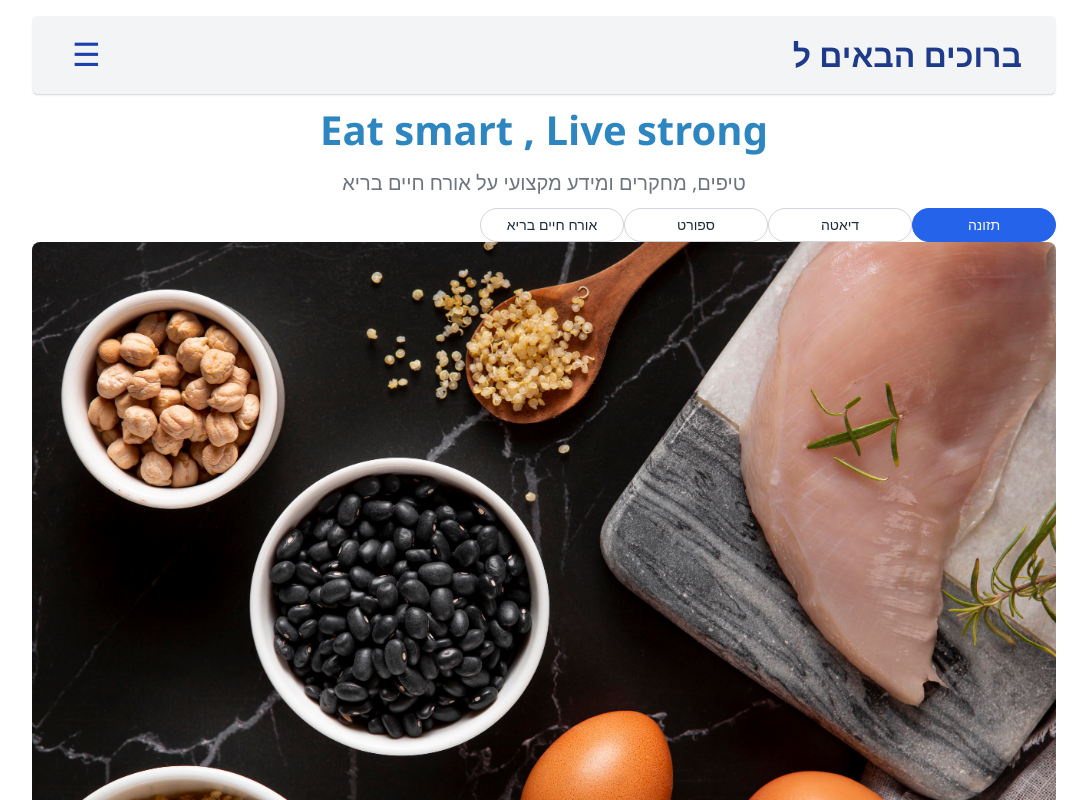
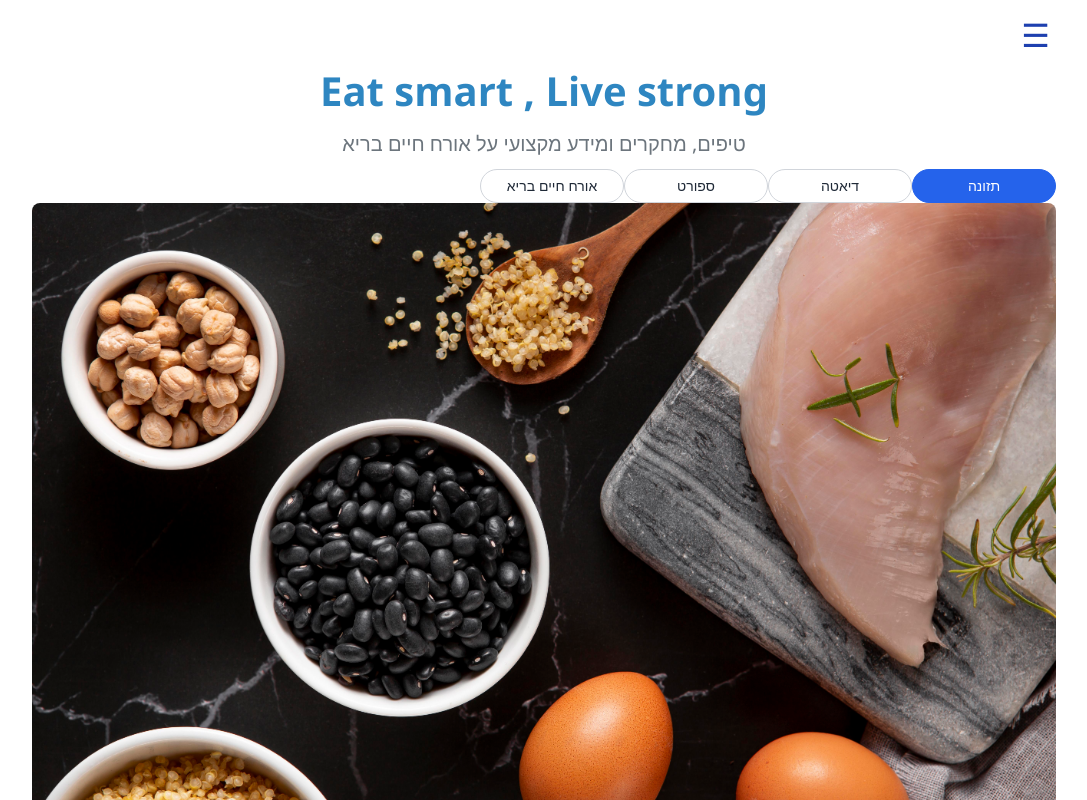
Before and after one commit to ronental75/nutrition-community, a React (Create React App) app: page / in a window 1280 px wide. Shown: the top 800 px of the page, without its empty margins (96-1183 px from the left). Built offline with nearby package versions, Linux system fonts and the light colour scheme.

Commit message:
Updated homepage to use Notion post links

```diff
--- a/src/App.js
+++ b/src/App.js
@@ -3,6 +3,7 @@ import { BrowserRouter as Router, Routes, Route, Link } from "react-router-dom";
   import './styles.css';
   import About from './About';
   import Contact from './contact';
+
 
 
   const categories = [
@@ -103,31 +104,17 @@ function LandingPage({ lang }) {
           );
 
     return (
-<div
-  dir={isHebrew ? 'rtl' : 'ltr'}
-  className="top-bar-wrapper"
->
-  <div className="top-bar">
-    <table className="top-bar-table">
-      <tbody>
-        <tr>
-          {/* Right: Welcome text */}
-          <td className="top-bar-text">
-            <h2>{isHebrew ? 'ברוכים הבאים ל' : 'Welcome to'}</h2>
-          </td>
 
-          {/* Middle: Spacer */}
-          <td className="top-bar-spacer"></td>
 
-          <td className="top-bar-menu">
-  <div className="menu-wrapper">
+    <div className="top-bar-wrapper" dir="rtl">
+      {/* dir={isHebrew ? 'rtl' : 'ltr'} */}
+         <div className="menu-wrapper" >
       <button
         className="menu-button"
         onClick={() => setMenuOpen(!menuOpen)}
       >
         &#9776;
       </button>
-
       {menuOpen && (
     <div className="menu-dropdown">
       <Link to="/about" className="menu-item">
@@ -136,28 +123,13 @@ function LandingPage({ lang }) {
       <Link to="/contact" className="menu-item">
         {isHebrew ? 'צור קשר' : 'Contact'}
       </Link>
-    {/* <Link to="/faq" className="menu-item">
-      {isHebrew ? 'שאלות נפוצות' : 'FAQ'}
-    </Link> */}
+
     </div>
   )}
+    </div>
 
-  </div>
-</td>
 
-        </tr>
-      </tbody>
-    </table>
 
-    {/* Dropdown outside table so it doesn’t shift layout
-    {menuOpen && (
-      <div className="menu-dropdown">
-        <a href="#about" className="menu-item">
-          {isHebrew ? 'אודות' : 'About'}
-        </a>
-      </div>
-    )} */}
-  </div>
 
 
 
```
Lines whose indentation alone changed are shown as unchanged.
